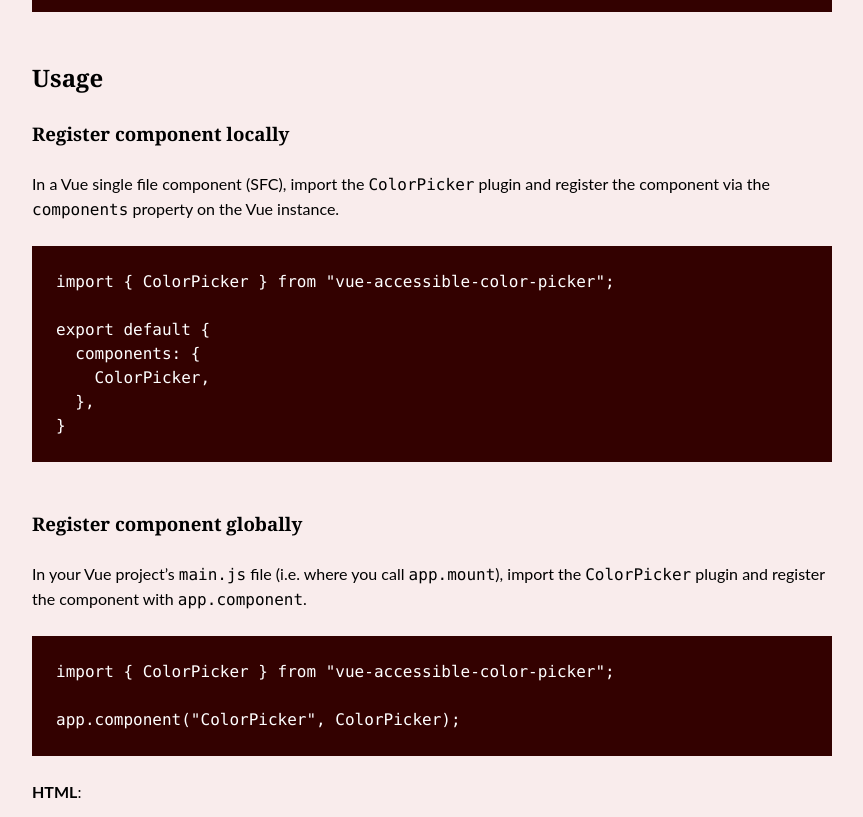
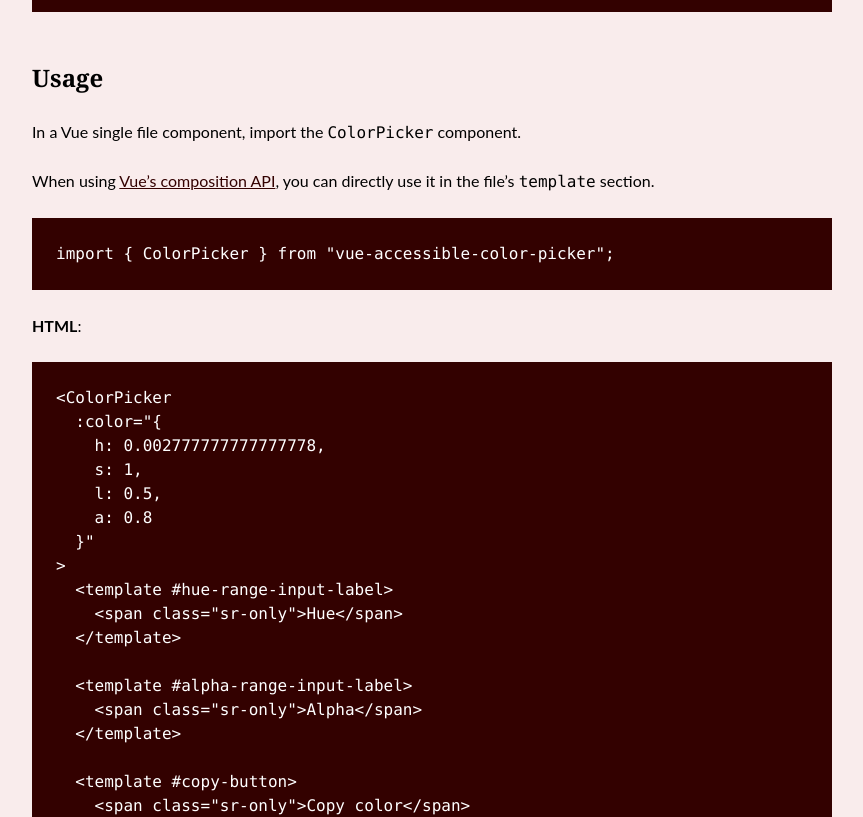
Before and after one commit to kleinfreund/vue-accessible-color-picker-website, a Vue app: page / in a window 1280 px wide. Shown: the part 560-1377 px from the top of the page, without its empty margins (96-959 px from the left). Built offline with nearby package versions, Linux system fonts and the light colour scheme.

Commit message:
Update to package v4.0.0

```diff
--- a/package.json
+++ b/package.json
@@ -19,7 +19,7 @@
   },
   "dependencies": {
     "vue": "^3.2.31",
-    "vue-accessible-color-picker": "^3.3.1",
+    "vue-accessible-color-picker": "^4.0.0",
     "vue-router": "^4.0.14",
     "vuex": "^4.0.2"
   },
--- a/src/ColorPickerStyled.vue
+++ b/src/ColorPickerStyled.vue
@@ -59,35 +59,20 @@
 
     <h2>Usage</h2>
 
-    <h3>Register component locally</h3>
+    <p>
+      In a Vue single file component, import the
+      <code>ColorPicker</code> component.
+    </p>
 
     <p>
-      In a Vue single file component (SFC), import the
-      <code>ColorPicker</code> plugin and register the component via the
-      <code>components</code> property on the Vue instance.
+      When using
+      <a
+        href="https://vuejs.org/guide/extras/composition-api-faq.html"
+      >Vue’s composition API</a>, you can directly use it in the file’s
+      <code>template</code> section.
     </p>
 
-    <pre><code>import { ColorPicker } from "vue-accessible-color-picker";
-
-export default {
-  components: {
-    ColorPicker,
-  },
-}</code></pre>
-
-    <h3>Register component globally</h3>
-
-    <p>
-      In your Vue project’s
-      <code>main.js</code> file (i.e. where you call
-      <code>app.mount</code>), import the
-      <code>ColorPicker</code> plugin and register the component with
-      <code>app.component</code>.
-    </p>
-
-    <pre><code>import { ColorPicker } from "vue-accessible-color-picker";
-
-app.component("ColorPicker", ColorPicker);</code></pre>
+    <pre><code>import { ColorPicker } from "vue-accessible-color-picker";</code></pre>
 
     <p>
       <b>HTML</b>:
@@ -170,7 +155,7 @@ app.component("ColorPicker", ColorPicker);</code></pre>
 <script setup>
 import { computed } from "vue"
 import { useStore } from "vuex"
-import { ColorPicker } from "vue-accessible-color-picker/esm";
+import { ColorPicker } from "vue-accessible-color-picker";
 
 import { storeKey, UPDATE_HSL } from "./store.js"
 
--- a/src/ColorPickerUnstyled.vue
+++ b/src/ColorPickerUnstyled.vue
@@ -15,35 +15,20 @@
 
     <h2>Usage</h2>
 
-    <h3>Register component locally</h3>
+    <p>
+      In a Vue single file component, import the
+      <code>ColorPicker</code> component.
+    </p>
 
     <p>
-      In a Vue single file component (SFC), import the
-      <code>ColorPicker</code> plugin and register the component via the
-      <code>components</code> property on the Vue instance.
+      When using
+      <a
+        href="https://vuejs.org/guide/extras/composition-api-faq.html"
+      >Vue’s composition API</a>, you can directly use it in the file’s
+      <code>template</code> section.
     </p>
 
-    <pre><code>import { ColorPicker } from "vue-accessible-color-picker/unstyled";
-
-export default {
-  components: {
-    ColorPicker,
-  },
-}</code></pre>
-
-    <h3>Register component globally</h3>
-
-    <p>
-      In your Vue project’s
-      <code>main.js</code> file (i.e. where you call
-      <code>app.mount</code>), import the
-      <code>ColorPicker</code> plugin and register the component with
-      <code>app.component</code>.
-    </p>
-
-    <pre><code>import { ColorPicker } from "vue-accessible-color-picker/unstyled";
-
-app.component("ColorPicker", ColorPicker);</code></pre>
+    <pre><code>import { ColorPicker } from "vue-accessible-color-picker/unstyled";</code></pre>
 
     <p>
       <b>HTML</b>:
@@ -66,7 +51,7 @@ app.component("ColorPicker", ColorPicker);</code></pre>
 <script setup>
 import { computed } from "vue"
 import { useStore } from "vuex"
-import { ColorPicker } from "vue-accessible-color-picker/esm/unstyled";
+import { ColorPicker } from "vue-accessible-color-picker/unstyled";
 
 import { storeKey, UPDATE_HSL } from "./store.js"
 
```
Also changed, not shown: 1 other file (tests, documents, lock files or other folders).
